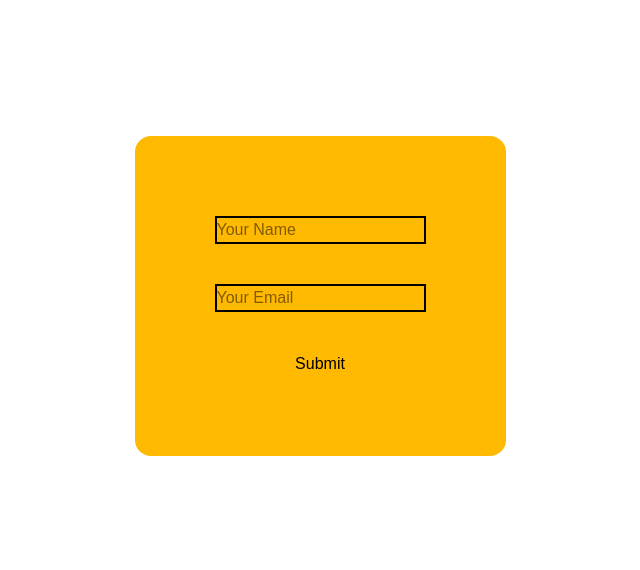
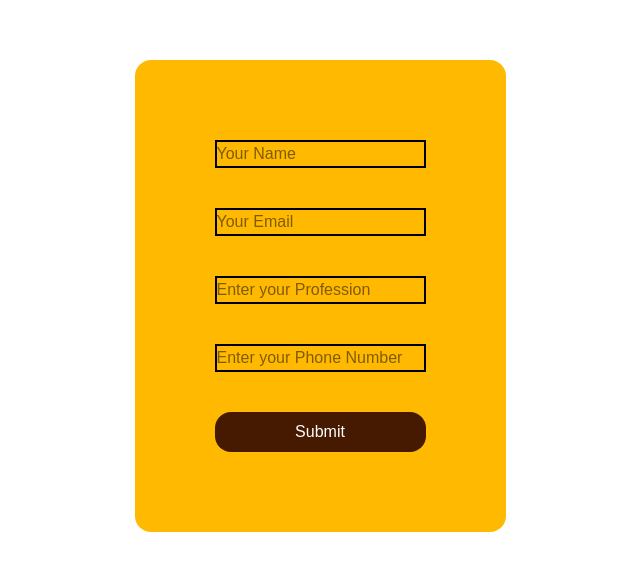
Before and after one commit to abdulwasay0245/dynamic-resume-builder, a Next.js app: page / in a window 1280 px wide. Shown: the part 104-674 px from the top of the page, without its empty margins (320-960 px from the left). Built offline with nearby package versions, Linux system fonts and the light colour scheme.

Commit message:
added form styling

```diff
--- a/src/app/page.tsx
+++ b/src/app/page.tsx
@@ -4,6 +4,8 @@ import React, { useState } from 'react';
 export default function MyForm() {
   const [email, setEmail] = useState('');
   const [name, setName] = useState('');
+  const [phone, setPhone] = useState('');
+  const [profession, setProfession] = useState('');
 
   const handleSubmit = (e : React.FormEvent<HTMLFormElement>) => {
     e.preventDefault();
@@ -27,8 +29,21 @@ export default function MyForm() {
         placeholder="Your Email"
         value={email}
         onChange={(e) => setEmail(e.target.value)}
+          className='border-2 border-black' />
+
+        <input
+        type="text"
+        placeholder="Enter your Profession"
+        value={profession}
+        onChange={(e) => setProfession(e.target.value)}
+          className='border-2 border-black' />
+         <input
+        type="text"
+        placeholder="Enter your Phone Number"
+        value={phone}
+        onChange={(e) => setPhone(e.target.value)}
         className='border-2 border-black' />
-      <button type="submit">Submit</button>
+      <button type="submit" className='bg-amber-950 text-white px-5 py-2 rounded-2xl'>Submit</button>
     </form>
         </div>
   );
```
